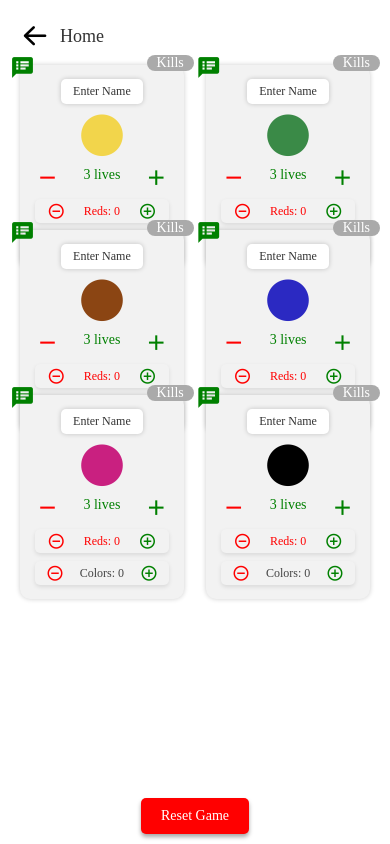
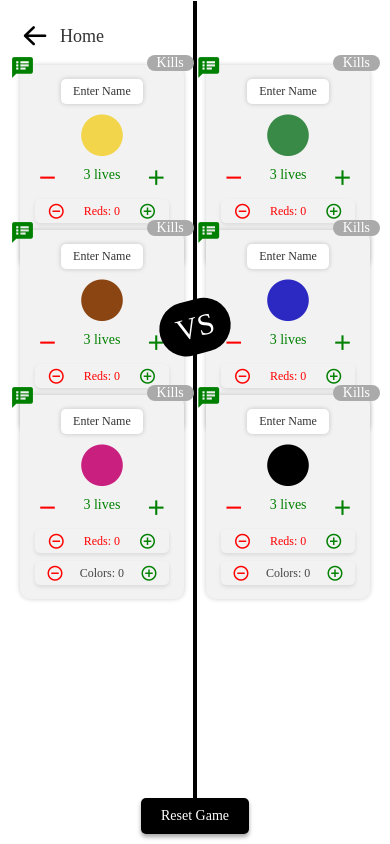
Before and after one commit to junaidrazaq/SnooKills, a React Native app: screen /Home in a window 390 px wide. Built offline with nearby package versions, Linux system fonts and the light colour scheme.

Commit message:
added_vertical_seperator_and_changed_reset_button_colors

```diff
--- a/src/home/components/AllPlayers.js
+++ b/src/home/components/AllPlayers.js
@@ -1,9 +1,11 @@
 import React from 'react';
-import {View} from '../../common';
+import {Text, View} from '../../common';
 import Player from './Player';
 import {Dimensions} from 'react-native';
+import {shadowAround, shadowDark} from '../../_Shadow';
+import VsSeperator from './VsSeperator';
 
-const {height} = Dimensions.get('screen');
+const {height, width} = Dimensions.get('screen');
 
 // ** ------
 // ALL_PLAYERS_COMPONENT
@@ -22,6 +24,7 @@ const AllPlayers = () => {
       <Player ballColor="blue" color="#2b29c2" top={midPosition} right={20} />
       <Player ballColor="pink" color="#c92080" top={bottomPosition} left={20} />
       <Player ballColor="black" color="#000" top={bottomPosition} right={20} />
+      <VsSeperator midPosition={midPosition} />
     </View>
   );
 };
--- a/src/home/components/ResetLives.js
+++ b/src/home/components/ResetLives.js
@@ -55,7 +55,7 @@ const styles = StyleSheet.create({
   container: {
     position: 'absolute',
     alignSelf: 'center',
-    backgroundColor: 'red',
+    backgroundColor: '#000',
     paddingHorizontal: 20,
     paddingVertical: 10,
     borderRadius: 5,
--- /dev/null
+++ b/src/home/components/VsSeperator.js
@@ -0,0 +1,42 @@
+import React from 'react';
+import {StyleSheet} from 'react-native';
+import {Text, View} from '../../common';
+
+const VsSeperator = ({midPosition}) => {
+  // ------ || ------ \\
+  // RENDER || RENDER \\
+  return (
+    <>
+      <View style={styles.verticalLine}></View>
+      <View style={[styles.container, {top: midPosition + 70}]}>
+        <Text fontFamily="IndieFlower-Regular" fontSize={30} color="#fff">
+          VS
+        </Text>
+      </View>
+    </>
+  );
+};
+
+// STYLES
+const styles = StyleSheet.create({
+  container: {
+    position: 'absolute',
+    alignSelf: 'center',
+    backgroundColor: '#000',
+    paddingVertical: 10,
+    paddingHorizontal: 17,
+    borderRadius: 80,
+    transform: [{rotate: '-15deg'}],
+  },
+  verticalLine: {
+    height: '105%',
+    width: 4,
+    backgroundColor: '#000',
+    position: 'absolute',
+    top: -52,
+    zIndex: -1,
+    alignSelf: 'center',
+  },
+});
+
+export default VsSeperator;
```
